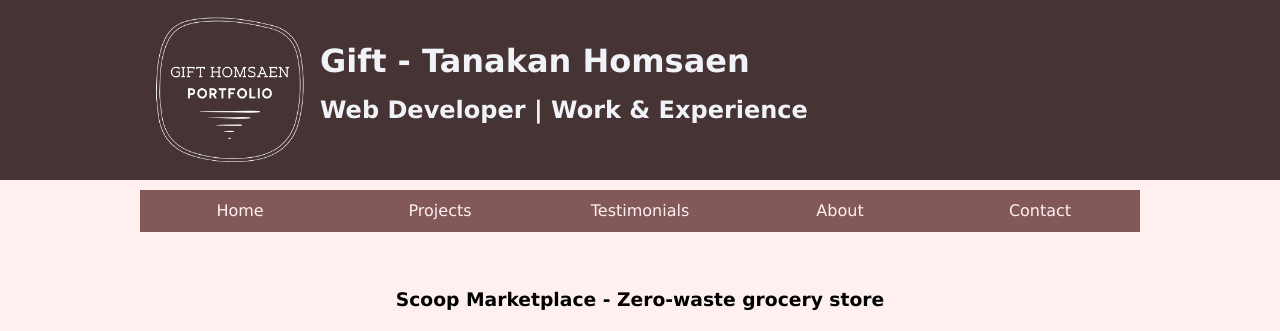
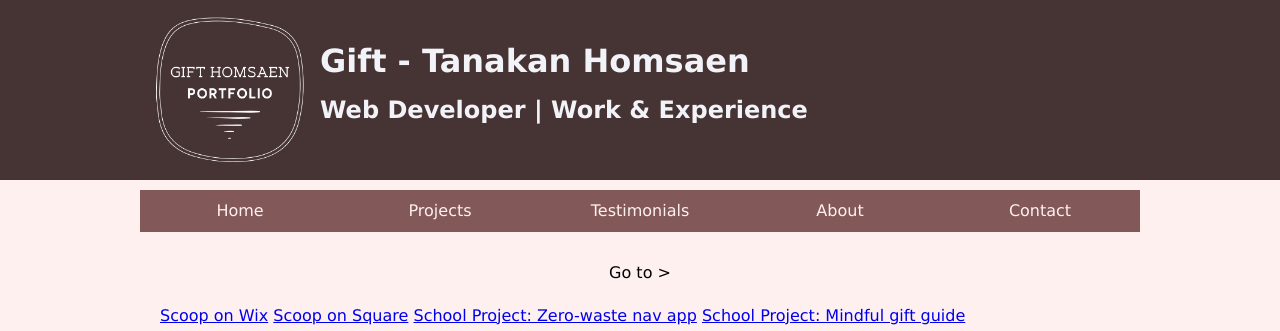
Before and after one commit to gifttanakan/portfolio, a PHP site: page /scoopsquare.php in a window 1280 px wide. Shown: the top 331 px of the page. Run offline with PHP 8.4, Linux system fonts and the light colour scheme; data that the repository does not hold is empty.

Commit message:
add tempo top nav

```diff
--- a/scoopsquare.php
+++ b/scoopsquare.php
@@ -5,7 +5,23 @@ include('includes/header.php');
 
 ?>
 <main>
+<!----------    tempo nav links delete when have proper nav------------->
 
+<div class="cat-nav">
+<!--
+        <a href="#">Wireframing</a>
+        <a href="#">Web Designing</a>
+        <a href="#">Web Editing</a>
+-->
+        <p>Go to ></p>
+        <a href="scoopwix.php">Scoop on Wix</a>
+        <a href="scoopsquare.php">Scoop on Square</a>
+        <a href="zerowastenav.php">School Project: Zero-waste nav app</a>
+        <a href="mindfulgiftguide.php">School Project: Mindful gift guide</a>
+
+    </div>
+
+    <!----------    end draft nav links------------->
     <div class="testimonials">
         <div class="test">
 
```
